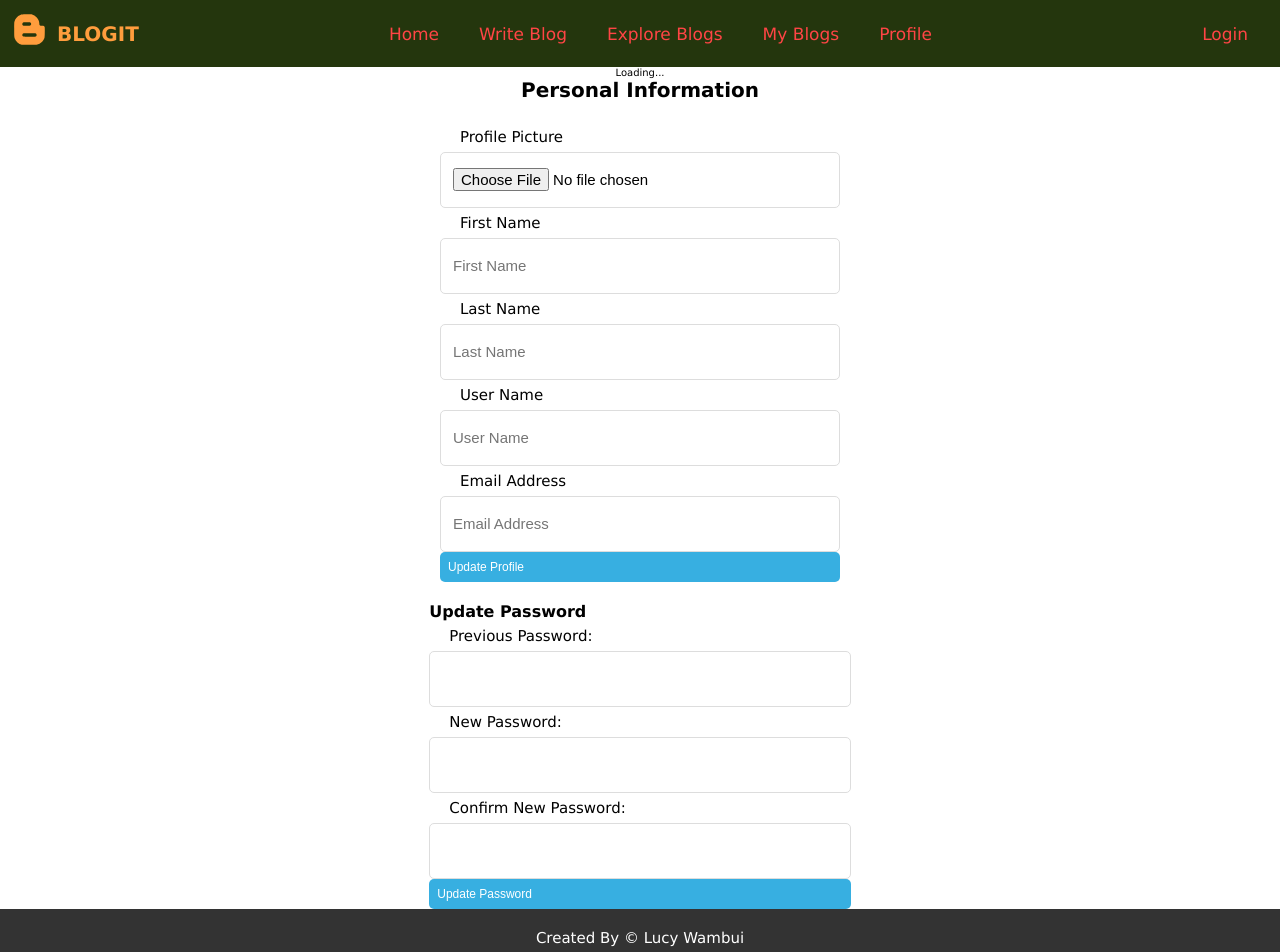
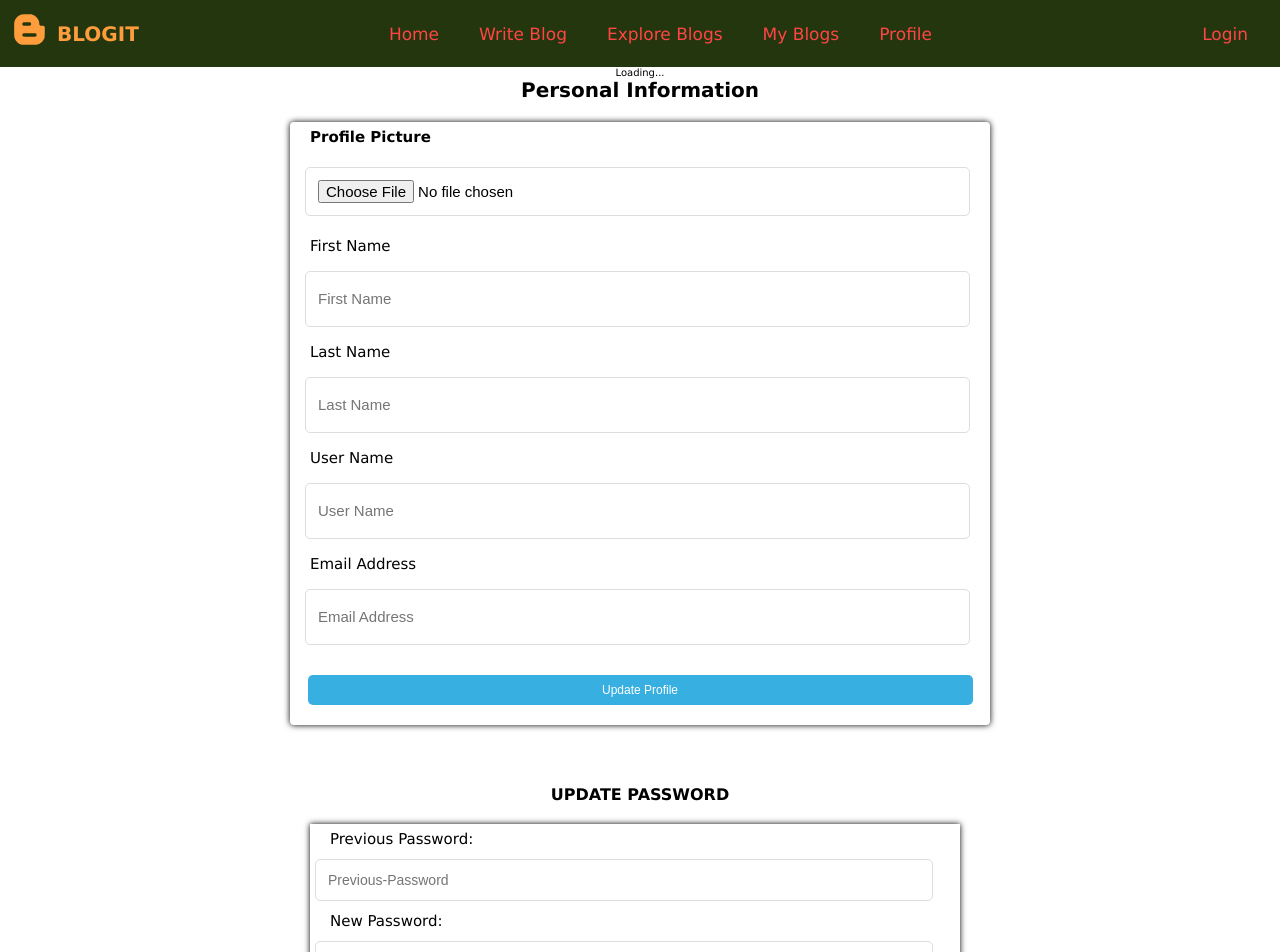
Before and after one commit to lwambon/BloggIt-website, a React (Vite) app in the folder client/: page /profile in a window 1280 px wide. Shown: the top 952 px of the page. Built offline with nearby package versions, Linux system fonts and the light colour scheme.

Commit message:
user information

```diff
--- a/client/package.json
+++ b/client/package.json
@@ -15,6 +15,7 @@
     "react-dom": "^18.3.1",
     "react-icons": "^5.3.0",
     "react-query": "^3.39.3",
+    "react-quill": "^2.0.0",
     "react-router-dom": "^6.27.0",
     "react-toastify": "^10.0.6",
     "zustand": "^5.0.1"
--- a/client/src/component/BlogsPreview/BlogsPreview.css
+++ b/client/src/component/BlogsPreview/BlogsPreview.css
@@ -8,7 +8,7 @@
 .preview-section-details {
   width: 40rem;
   border-radius: 0.6rem;
-  box-shadow: 0 0 7px rgba(0, 0, 0, 0.1);
+  box-shadow: 0 0 7px;
   overflow: hidden;
 }
 
@@ -29,7 +29,7 @@
 
 .preview-blog-image {
   width: 100%;
-  height: auto;
+  height: 30vh;
   border-radius: 0.6rem;
 }
 
@@ -73,7 +73,7 @@
 }
 
 .preview-button {
-  width: 10rem;
+  width: 7rem;
   font-size: 1.5rem;
   padding: 0.5rem;
   margin: 0.5rem;
@@ -82,6 +82,9 @@
   border: none;
   border-radius: 0.3rem;
   cursor: pointer;
+  text-align: center;
+  justify-content: center;
+  align-items: center;
 }
 
 .preview-button:hover {
--- a/client/src/component/PasswordUpdateForm/PasswordUpdateForm.css
+++ b/client/src/component/PasswordUpdateForm/PasswordUpdateForm.css
@@ -1,25 +1,35 @@
-.update-password-section {
-  width: 400px;
-  margin: 0 auto;
-  padding: 20px;
-  border: 1px solid #ccc;
-  border-radius: 8px;
-  background-color: #f9f9f9;
+.password-update-form {
+  margin: 2rem auto;
+  padding: 2rem;
+}
+.form-title {
+  text-align: center;
+  text-transform: uppercase;
 }
 
-.update-password-form {
+.form {
   display: flex;
+  flex-wrap: wrap;
   flex-direction: column;
+  box-shadow: 0 0 6px;
+  margin: 2rem 0;
+  width: 65rem;
 }
 
-.input {
-  margin-bottom: 15px;
+.form-label {
+  margin-bottom: 1rem;
+  font-size: 1.5rem;
+  color: #000;
 }
 
-.input label {
+.form-input {
   display: block;
-  font-size: 14px;
-  margin-bottom: 5px;
+  font-size: 1.4rem;
+  margin: 0.5rem;
+  width: 95%;
+  font-size: 1.4rem;
+  text-transform: capitalize;
+  color: #333;
 }
 
 .input input {
@@ -30,18 +40,23 @@
   border-radius: 4px;
 }
 
-button {
-  padding: 10px;
-  background-color: #4caf50;
+.submit-btn {
+  padding: 1rem;
+  background-color: #636df8;
   color: white;
   border: none;
-  border-radius: 4px;
+  border-radius: 0.4rem;
   cursor: pointer;
+  text-align: center;
+  justify-content: center;
+  margin-bottom: 2rem;
+  margin-left: 1rem;
+  width: 95%;
 }
 
-button:disabled {
-  background-color: #ccc;
-  cursor: not-allowed;
+.submit-btn:hover {
+  background-color: #8f95e9;
+  cursor: pointer;
 }
 
 .error-message {
--- a/client/src/component/PasswordUpdateForm/PasswordUpdateForm.jsx
+++ b/client/src/component/PasswordUpdateForm/PasswordUpdateForm.jsx
@@ -9,14 +9,13 @@ function PasswordUpdateForm() {
   const [newPassword, setNewPassword] = useState("");
   const [confirmPassword, setConfirmPassword] = useState("");
   const [message, setMessage] = useState("");
-  const [messageType, setMessageType] = useState(""); // 'success' or 'error'
+  const [messageType, setMessageType] = useState("");
 
   const user = useUserState((state) => state.user);
 
   const { mutate, isLoading } = useMutation({
     mutationFn: async (passwords) => {
       const response = await fetch(`${apiBase}/auth/password`, {
-        // fixed template literal
         method: "PATCH",
         body: JSON.stringify(passwords),
         headers: { "Content-Type": "application/json" },
@@ -41,7 +40,7 @@ function PasswordUpdateForm() {
     },
 
     onError: (err) => {
-      setMessage(`Error: ${err.message}`); // fixed template literal
+      setMessage(`Error: ${err.message}`);
       setMessageType("error");
     },
   });
@@ -94,7 +93,8 @@ function PasswordUpdateForm() {
             type="password"
             id="previous-password"
             className="form-input"
-            value={prevPassword} // fixed variable name
+            placeholder="previous-password"
+            value={prevPassword}
             onChange={(e) => setPrevPassword(e.target.value)}
             required
           />
@@ -108,6 +108,7 @@ function PasswordUpdateForm() {
             type="password"
             id="new-password"
             className="form-input"
+            placeholder="new password"
             value={newPassword}
             onChange={(e) => setNewPassword(e.target.value)}
             required
@@ -122,6 +123,7 @@ function PasswordUpdateForm() {
             type="password"
             id="confirm-password"
             className="form-input"
+            placeholder="confirm new password"
             value={confirmPassword}
             onChange={(e) => setConfirmPassword(e.target.value)}
             required
--- a/client/src/component/ProfileInformationUpdateForm/ProfileInformationUpdateForm.css
+++ b/client/src/component/ProfileInformationUpdateForm/ProfileInformationUpdateForm.css
@@ -5,27 +5,54 @@
   justify-content: center;
   align-items: center;
   margin: auto;
+  width: 100%;
 }
 
+.personal-information-details {
+  width: 70rem;
+  box-shadow: 0 0 6px;
+  border-radius: 0.4rem;
+  margin: 2rem auto;
+}
 .title-personal-information {
   font-size: 2rem;
   text-transform: capitalize;
+  text-align: center;
 }
-.personal-information-details {
-  width: 40rem;
-  margin: 2rem 0;
+
+.uploading-image-section {
+  text-align: left;
+  font-weight: bold;
+}
+.uploading-image-section input {
+  width: 95%;
+  margin: 1.5rem;
 }
 
 .input-section {
   font-size: 1.5rem;
+}
+.uploading-indicator {
+  text-align: center;
+  background-color: green;
 }
 label {
   font-size: 1.5rem;
   margin-left: 2rem;
   line-height: 2;
 }
-input {
+.input-details {
   border-radius: 0.5rem;
-  width: 90%;
+  width: 95%;
   line-height: 2;
+  margin: 1rem 1.5rem;
+  text-transform: capitalize;
+  color: #000;
 }
+
+.submit-button {
+  text-align: center;
+  justify-content: center;
+  margin: 2rem auto;
+  width: 95%;
+}
--- a/client/src/component/ProfileInformationUpdateForm/ProfileInformationUpdateForm.jsx
+++ b/client/src/component/ProfileInformationUpdateForm/ProfileInformationUpdateForm.jsx
@@ -11,18 +11,20 @@ function ProfileInformation() {
   const [lastName, setLastName] = useState("");
   const [userName, setUserName] = useState("");
   const [emailAddress, setEmailAddress] = useState("");
+  const [isUploading, setIsUploading] = useState(false);
 
   const setUser = useUserState((state) => state.setUser);
   const user = useUserState((state) => state.user);
 
-  // Cloudinary upload function
   const uploadToCloudinary = async (file) => {
+    setIsUploading(true);
     const formData = new FormData();
     const present_key = "gevuuttq";
     const cloud_name = "ddvzeq4od";
     formData.append("file", file);
     formData.append("upload_preset", present_key);
 
+    try {
       const response = await fetch(
         `https://api.cloudinary.com/v1_1/${cloud_name}/image/upload`,
         {
@@ -32,7 +34,23 @@ function ProfileInformation() {
       );
 
       const data = await response.json();
+      if (data.secure_url) {
+        toast.success("Image uploaded successfully!", {
+          theme: "toast-success",
+          duration: 3000,
+        });
         return data.secure_url;
+      } else {
+        throw new Error("Image upload failed");
+      }
+    } catch (error) {
+      toast.error("Error uploading image. Please try again.", {
+        theme: "toast-erro",
+        duration: 3000,
+      });
+      setIsUploading(false);
+      return null;
+    }
   };
 
   const { mutate, isLoading } = useMutation(
@@ -59,9 +77,10 @@ function ProfileInformation() {
     {
       onSuccess: (data) => {
         setUser(data);
-        localStorage.setItem("user", JSON.stringify(data)); // Save user data to local storage
+        localStorage.setItem("user", JSON.stringify(data));
+        e;
         toast.success("Profile information updated successfully", {
-          theme: "colored",
+          theme: "toast-success",
           duration: 3000,
         });
       },
@@ -71,7 +90,6 @@ function ProfileInformation() {
     },
   );
 
-  // Load user data from local storage on component mount
   useEffect(() => {
     const storedUser = JSON.parse(localStorage.getItem("user"));
     if (storedUser) {
@@ -81,7 +99,6 @@ function ProfileInformation() {
       setUserName(storedUser.userName || "");
       setEmailAddress(storedUser.emailAddress || "");
     } else if (user) {
-      // If no data in local storage, fallback to state
       setProfilePicture(user.profilePicture || null);
       setFirstName(user.firstName || "");
       setLastName(user.lastName || "");
@@ -111,6 +128,7 @@ function ProfileInformation() {
           className="personal-information-details"
         >
           <div className="input-section">
+            <div className="uploading-image-section">
               <label htmlFor="profilePicture">Profile Picture</label>
               <input
                 type="file"
@@ -118,6 +136,10 @@ function ProfileInformation() {
                 accept="image/*"
                 onChange={(e) => setProfilePicture(e.target.files[0])}
               />
+            </div>
+            {isUploading && (
+              <div className="uploading-indicator">Uploading...</div>
+            )}
           </div>
           <div className="input-section">
             <label htmlFor="firstName">First Name</label>
--- a/client/src/pages/EditBlog/EditBlog.css
+++ b/client/src/pages/EditBlog/EditBlog.css
@@ -67,8 +67,9 @@
   cursor: pointer;
   text-transform: capitalize;
   transition: background-color 0.3s ease;
-  width: max-content;
+  text-align: center;
   align-items: center;
+  justify-content: center;
   margin: auto;
 }
 
--- a/client/src/pages/MyProfile/Profile.css
+++ b/client/src/pages/MyProfile/Profile.css
@@ -1,32 +1,8 @@
-.profile-container-section {
-  display: flex;
-  justify-content: center;
-  padding: 20px;
-  background-color: #f5f5f5;
+.profile-container {
+  background-color: #e07eac;
   width: 100%;
 }
-
-.profile-container {
+.updating-information-section {
   display: flex;
-  flex-direction: row;
-  gap: 2rem;
-  max-width: 1200px;
-  width: 40re;
-  align-items: flex-start;
-  background-color: white;
-  padding: 20px;
-  border-radius: 8px;
-  box-shadow: 0 4px 8px rgba(0, 0, 0, 0.1);
+  margin: auto;
 }
-
-/* Additional styling for individual sections */
-.profile-container > * {
-  flex: 1; /* Make each child take equal space */
-}
-
-@media (max-width: 768px) {
-  .profile-container {
-    flex-direction: column;
-    align-items: center;
-  }
-}
--- a/client/src/pages/MyProfile/Profile.jsx
+++ b/client/src/pages/MyProfile/Profile.jsx
@@ -11,8 +11,10 @@ function Profile() {
       <div className="profile-container-section">
         <div className="profile-container">
           <UserProfile />
-          <ProfileInformationUpdate />
-          <PasswordUpdateForm />
+          <div className="updating-information-section">
+            <ProfileInformationUpdate />
+            <PasswordUpdateForm />
+          </div>
         </div>
       </div>
     </div>
--- a/client/src/pages/WriteBlog/WriteBlog.css
+++ b/client/src/pages/WriteBlog/WriteBlog.css
@@ -67,8 +67,9 @@
   cursor: pointer;
   text-transform: capitalize;
   transition: background-color 0.3s ease;
-  width: max-content;
+  text-align: center;
   align-items: center;
+  justify-content: center;
   margin: auto;
 }
 
```
Also changed, not shown: client/src/component/BlogsPreview/BlogsPreview.jsx (+17 -6 lines), client/src/pages/WriteBlog/WriteBlog.jsx (+4 -4 lines), 1 other file (tests, documents, lock files or other folders). Lines whose indentation alone changed are shown as unchanged.
